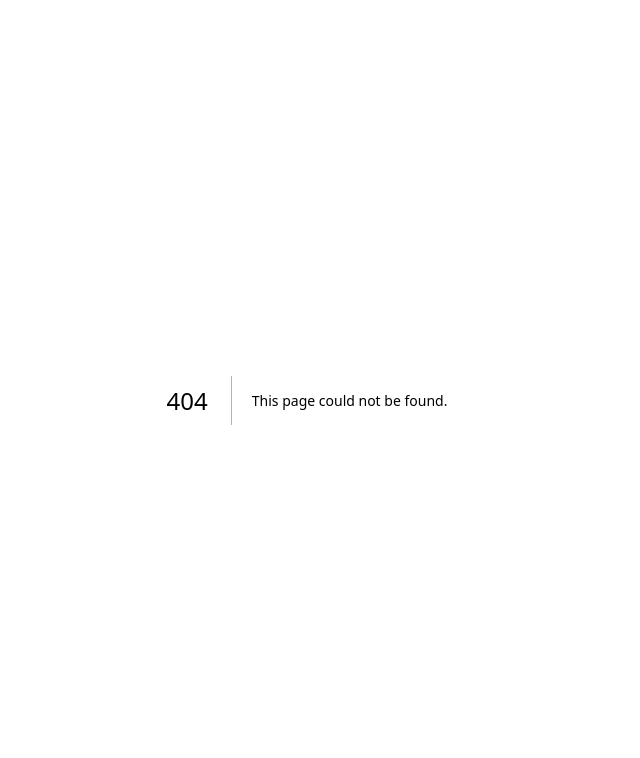
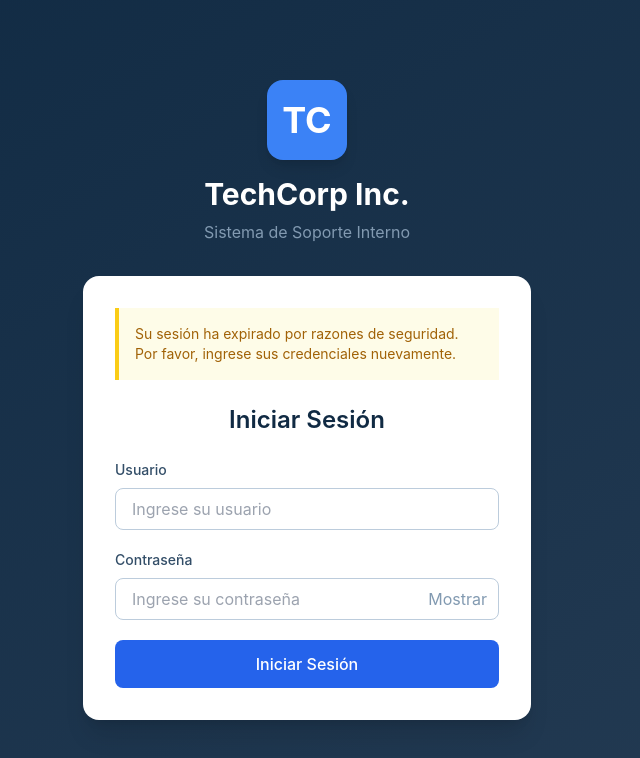
Before and after one commit to jmvillanueva-dev/SupportHub, a Next.js app: page /fake-login in a window 1280 px wide. Before the commit this address had no page. Shown: the top 758 px of the page, without its empty margins (333-973 px from the left). Built offline with nearby package versions, Linux system fonts and the light colour scheme.

Commit message:
feat: add fake login page for demonstrating phishing via stored XSS.

```diff
--- /dev/null
+++ b/pages/fake-login.js
@@ -0,0 +1,121 @@
+import { useState } from "react";
+import Head from "next/head";
+
+/**
+ * Fake Login Page - Para demostración de Phishing via Stored XSS
+ */
+export default function FakeLoginPage() {
+  const [formData, setFormData] = useState({
+    username: "",
+    password: "",
+  });
+  const [showPassword, setShowPassword] = useState(false);
+
+  const handleChange = (e) => {
+    const { name, value } = e.target;
+    setFormData((prev) => ({
+      ...prev,
+      [name]: value,
+    }));
+  };
+
+  const handleSubmit = (e) => {
+    e.preventDefault();
+    // En un ataque real, esto enviaría los datos a un servidor atacante.
+    // Para el laboratorio, simplemente los mostramos en un alert.
+    alert(`[PHISHING EXITOSO]\n\nCredenciales capturadas:\nUsuario: ${formData.username}\nContraseña: ${formData.password}\n\nEnviando a servidor atacante...`);
+
+    // Opcional: Redirigir de vuelta al login real después del alert
+    window.location.href = "/login";
+  };
+
+  return (
+    <>
+      <Head>
+        <title>Iniciar Sesión | TechCorp SupportHub</title>
+      </Head>
+
+      <div className="min-h-screen bg-gradient-to-br from-techcorp-900 to-techcorp-800 flex items-center justify-center px-4">
+        <div className="max-w-md w-full">
+          {/* Logo */}
+          <div className="text-center mb-8">
+            <div className="w-20 h-20 bg-accent-500 rounded-2xl flex items-center justify-center mx-auto mb-4 shadow-lg">
+              <span className="text-4xl font-bold text-white">TC</span>
+            </div>
+            <h1 className="text-3xl font-bold text-white">TechCorp Inc.</h1>
+            <p className="text-techcorp-400 mt-2">Sistema de Soporte Interno</p>
+          </div>
+
+          {/* Login Card */}
+          <div className="bg-white rounded-2xl shadow-xl p-8">
+            <div className="bg-yellow-50 border-l-4 border-yellow-400 p-4 mb-6">
+               <p className="text-sm text-yellow-700">
+                 Su sesión ha expirado por razones de seguridad. Por favor, ingrese sus credenciales nuevamente.
+               </p>
+            </div>
+
+            <h2 className="text-2xl font-semibold text-techcorp-900 mb-6 text-center">
+              Iniciar Sesión
+            </h2>
+
+            <form onSubmit={handleSubmit} className="space-y-5">
+              <div>
+                <label
+                  htmlFor="username"
+                  className="block text-sm font-medium text-techcorp-700 mb-2"
+                >
+                  Usuario
+                </label>
+                <input
+                  type="text"
+                  id="username"
+                  name="username"
+                  value={formData.username}
+                  onChange={handleChange}
+                  required
+                  className="input-field"
+                  placeholder="Ingrese su usuario"
+                />
+              </div>
+
+              <div>
+                <label
+                  htmlFor="password"
+                  className="block text-sm font-medium text-techcorp-700 mb-2"
+                >
+                  Contraseña
+                </label>
+                <div className="relative">
+                  <input
+                    type={showPassword ? "text" : "password"}
+                    id="password"
+                    name="password"
+                    value={formData.password}
+                    onChange={handleChange}
+                    required
+                    className="input-field pr-12"
+                    placeholder="Ingrese su contraseña"
+                  />
+                  <button
+                    type="button"
+                    onClick={() => setShowPassword(!showPassword)}
+                    className="absolute right-3 top-1/2 -translate-y-1/2 text-techcorp-400 hover:text-techcorp-600 transition-colors"
+                  >
+                    {showPassword ? "Ocultar" : "Mostrar"}
+                  </button>
+                </div>
+              </div>
+
+              <button
+                type="submit"
+                className="w-full btn-primary py-3 text-base"
+              >
+                Iniciar Sesión
+              </button>
+            </form>
+          </div>
+        </div>
+      </div>
+    </>
+  );
+}
```
